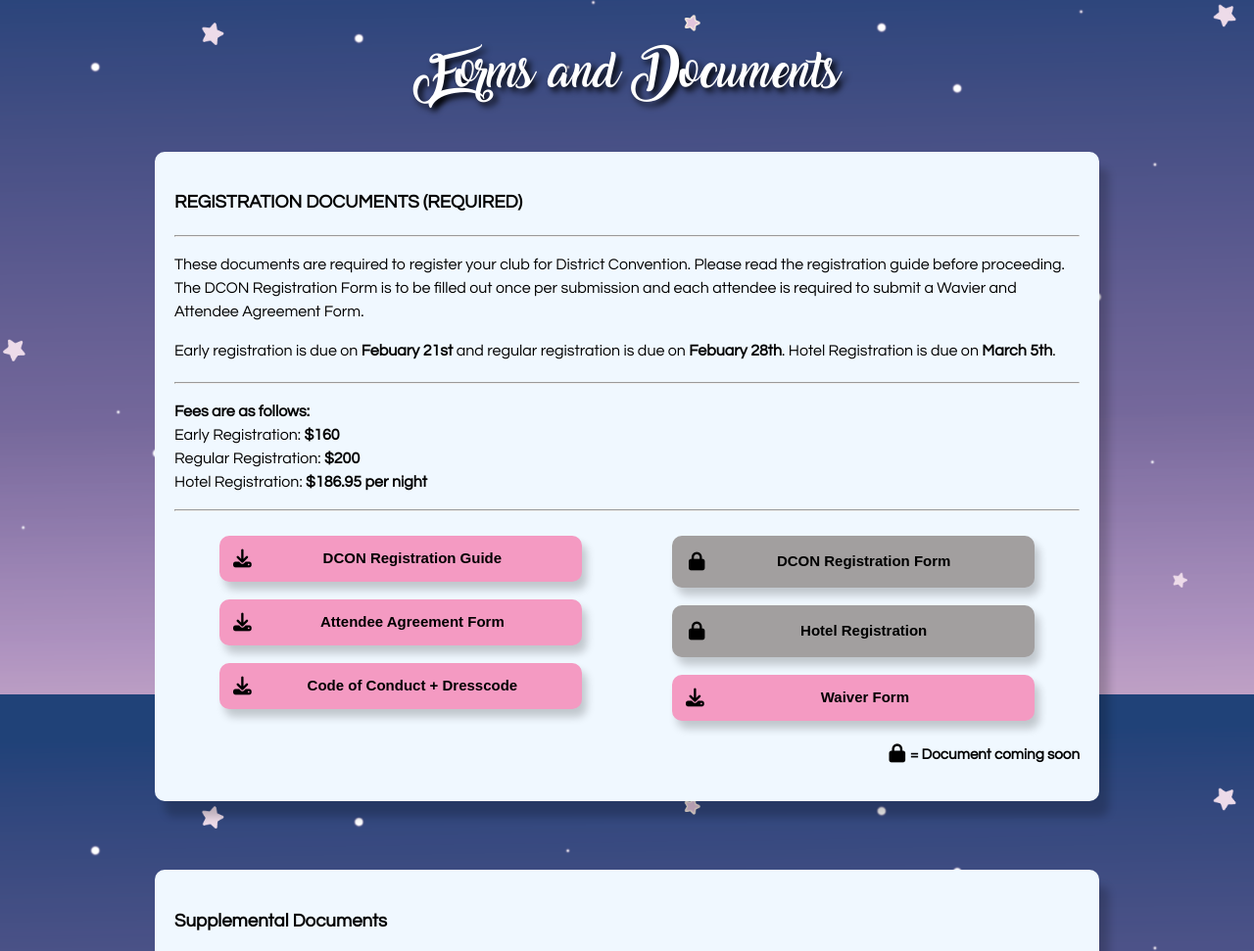
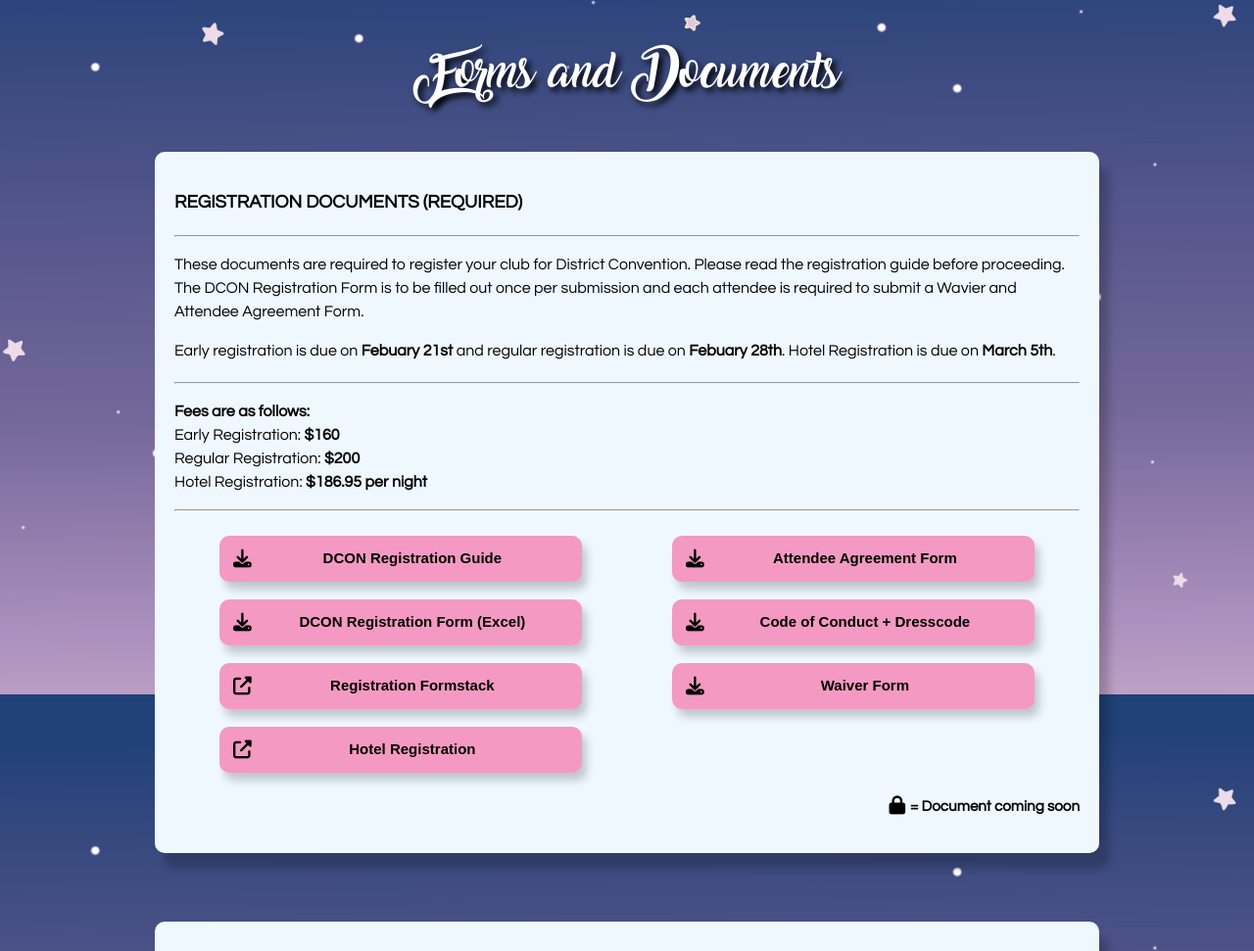
Before and after one commit to SCCCKI/scccki.github.io, a plain HTML site: page documents.html in a window 1280 px wide. Shown: the part 91-1062 px from the top of the page at 98% size. Drawn offline with nearby package versions, Linux system fonts and the light colour scheme.

Commit message:
Registration Open

```diff
--- a/_notes/dwsync.xml
+++ b/_notes/dwsync.xml
@@ -3,7 +3,7 @@
 <file name=".htaccess" server="C:/Apache24/htdocs/" local="132190064710000000" remote="132190064710000000" Dst="1" />
 <file name="announcements.html" server="C:/Apache24/htdocs/" local="132240419239880949" remote="132240419230000000" Dst="1" />
 <file name="Committee.html" server="C:/Apache24/htdocs/" local="132190064710000000" remote="132190064710000000" Dst="1" />
-<file name="documents.html" server="C:/Apache24/htdocs/" local="132220738440165289" remote="132220738440000000" Dst="1" />
+<file name="documents.html" server="C:/Apache24/htdocs/" local="132246419742314297" remote="132246419740000000" Dst="1" />
 <file name="faq.html" server="C:/Apache24/htdocs/" local="132190064710000000" remote="132190064710000000" Dst="1" />
 <file name="favicon.ico" server="C:/Apache24/htdocs/" local="132190064710000000" remote="132190064710000000" Dst="1" />
 <file name="index.html" server="C:/Apache24/htdocs/" local="132190064720000000" remote="132190064720000000" Dst="1" />
--- a/documents.html
+++ b/documents.html
@@ -72,11 +72,28 @@
 <!--				  <em><p style="font-size: .90em">***Any buttons with a lock symbolize that document is currently not avaliable but will be coming soon.</p></em>-->
 				<div class="col-row">
 						<div class="document-col">
-							<a href="https://drive.google.com/file/d/1EhW5oxt4cLiOJcnturveEF-xJO0KFsfQ/view?usp=sharing">
+							<a href="https://drive.google.com/file/d/1IztTYU22_rYf7ZHTdOsJblY7D4FDvI4V/view?usp=sharing">
 								<button class="download-button">
 									<i class="download-icon fas fa-download"></i>DCON Registration Guide
 								</button>
 							</a>
+							<a href="https://drive.google.com/file/d/1TsCt-hHYaKbbxEc6GkODxquvUVkgrAsn/view?usp=sharing">
+								<button class="download-button">
+									<i class="download-icon fas fa-download"></i>DCON Registration Form (Excel)
+								</button>
+							</a>
+							<a href="https://kiwaniscnhfoundation.formstack.com/forms/ckdcon?fbclid=IwAR3hb-mtr-Ngiz0yBrXRqJTVtaz79i8QHjdipgQHwrMtTedB8TkiCsZ-Ezc">		<button class="download-button">
+									<i class="download-icon fas fa-external-link-alt"></i>Registration Formstack
+								</button>
+							</a>
+							<a href="https://www.marriott.com/event-reservations/reservation-link.mi?id=1571265806316&key=GRP&app=resvlink">
+								<button class="download-button">
+									<i class="download-icon fas fa-external-link-alt"></i>Hotel Registration
+								</button>
+							</a>
+						</div>
+						<div class="document-col" style="float:right;">
+							<!--download-icon fas fa-external-link-alt-->
 							<a href="https://drive.google.com/file/d/1CLqDbJPS7VtWNFphCxpiSHHPnKSRCUVn/view?usp=sharing">
 								<button class="download-button">
 									<i class="download-icon fa fa-download"></i>Attendee Agreement Form
@@ -87,15 +104,6 @@
 									<i class="download-icon fa fa-download"></i>Code of Conduct + Dresscode
 								</button>
 							</a>
-						</div>
-						<div class="document-col" style="float:right;">
-							<button class="download-button-inactive">
-								<i class="download-icon fas fa-lock"></i>DCON Registration Form
-							</button>
-							<!--download-icon fas fa-external-link-alt-->
-							<button class="download-button-inactive">
-								<i class="download-icon fas fa-lock"></i>Hotel Registration
-							</button>
 							<a href="https://drive.google.com/file/d/1Tk9Ql81Z67CmURWJhjT2Tx-WuobKbEKb/view?usp=sharing">
 								<button class="download-button">
 									<i class="download-icon fa fa-download"></i>Waiver Form
```
